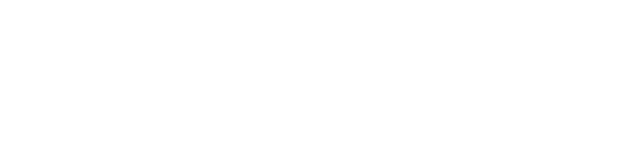
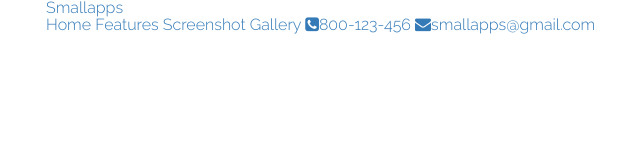
Before and after one commit to Kammirer/Flexbox, a plain HTML site: page index.html in a window 1280 px wide. Shown: the whole page, without its empty margins (24-664 px from the left). Drawn offline with Linux system fonts and the light colour scheme.

Commit message:
09.09 16:14

```diff
--- a/css/style.css
+++ b/css/style.css
@@ -0,0 +1,8 @@
+*{
+    box-sizing: border-box;
+}
+body{
+    margin: 0;
+    color: #8c9494;
+    font: 300 16px/1 "raleway", sans-serif;
+}
--- a/index.html
+++ b/index.html
@@ -4,10 +4,36 @@
     <meta charset="UTF-8">
     <meta name="viewport" content="width=device-width, initial-scale=1.0">
     <meta http-equiv="X-UA-Compatible" content="ie=edge">
-    <title>Document</title>
-
+    <title>FlaxBox Landing</title>
+    <link rel="stylesheet" href="css/et-line.csss">
+    <link rel="stylesheet" href="css/bootstrap.min.css">
+    <link rel="stylesheet" href="css/font-awesome.min.css">
+    <link href="https://fonts.googleapis.com/css?family=Raleway:300,400,700" rel="stylesheet">
+    <link rel="stylesheet" href="css/style.css">
 </head>
 <body>
+    <header>
+        <div class="container">
+            <div class="logo">
+                <a href="">Smallapps</a>
+            </div>
+            <div >
+                <nav class="nav-header">
+                    <a href="">Home</a>
+                    <a href="">Features</a>
+                    <a href="">Screenshot</a>
+                    <a href="">Gallery</a>
+                    <a href=""><i class="fa fa-phone-square"></i>800-123-456</a>
+                    <a href=""><i class="fa fa-envelope"></i>smallapps@gmail.com</a>
+                </nav>
+            </div>
+        </div>
+    </header>
+    <main>
 
+    </main>
+    <footer>
+
+    </footer>
 </body>
 </html>
```
